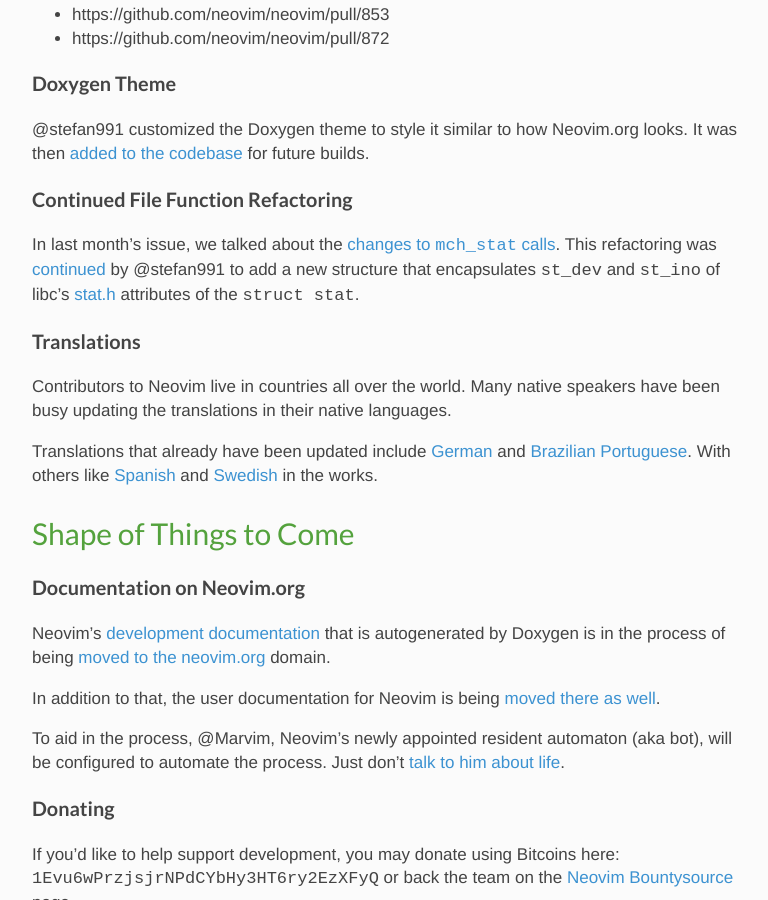
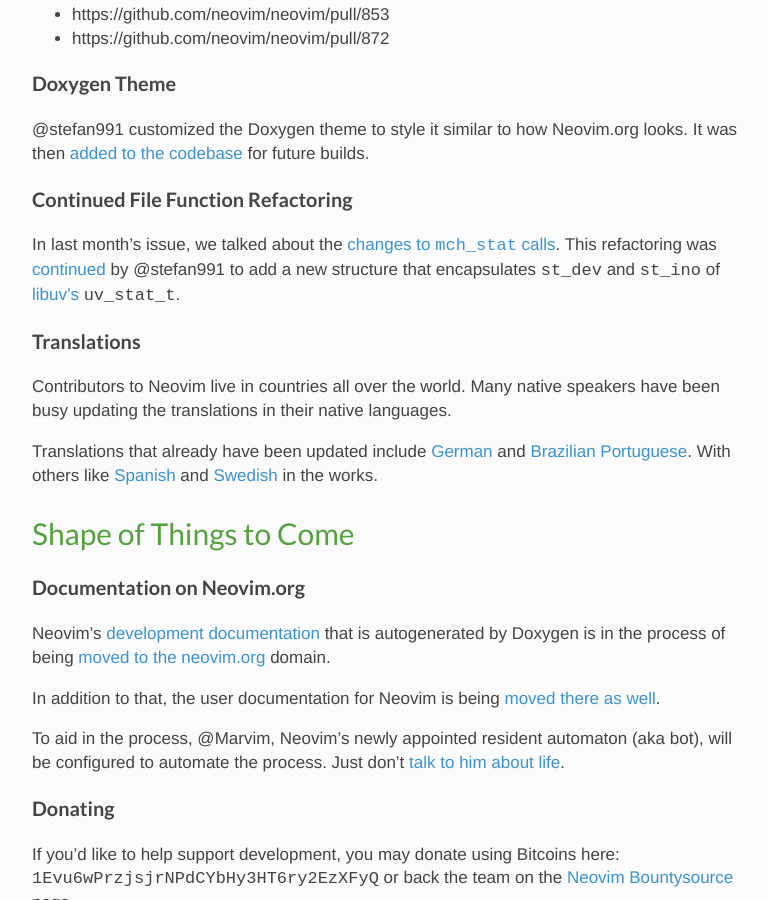
Before and after one commit to neovim/neovim.github.io, a Jekyll site: the page built from _posts/2014-07-04-july-newsletter.md, in a window 1280 px wide and 900 px high, scrolled down 2171 px. Shown: the whole window, without its empty margins (32-800 px from the left). Built offline with Jekyll 4.4.1, drawn with Linux system fonts in a browser that asks for light colours; nearby versions of some CDN libraries; comment, search, counter and statistics services are not loaded.

Commit message:
Fix struct reference from stat.h to libuv
As pointed out by @stefan991, thanks for that!

```diff
--- a/_posts/2014-07-04-july-newsletter.md
+++ b/_posts/2014-07-04-july-newsletter.md
@@ -112,7 +112,7 @@
 In last month's issue, we talked about the [changes to `mch_stat`
 calls][file-previous]. This refactoring was [continued][file-continued] by
 @stefan991 to add a new structure that encapsulates `st_dev` and `st_ino` of
-libc's [stat.h][file-stat-h] attributes of the `struct stat`.
+[libuv's][file-uv-stat-t] `uv_stat_t`.
 
 ### Translations
 
@@ -202,7 +202,7 @@
 [color-defaults]: https://github.com/neovim/neovim/issues/276
 [file-previous]: https://github.com/neovim/neovim/pull/619
 [file-continued]: https://github.com/neovim/neovim/pull/775
-[file-stat-h]: http://www.gnu.org/software/libc/manual/html_node/Attribute-Meanings.html
+[file-uv-stat-t]: https://github.com/joyent/libuv/blob/b9b386ac5a8bf772af95e7238c3f0b6673626923/include/uv.h#L441
 [libcall-docs]: http://vimdoc.sourceforge.net/htmldoc/eval.html#libcall()
 [libcall-discussion]: https://github.com/neovim/neovim/issues/795
 [libcall-fix]: https://github.com/neovim/neovim/pull/802
```
